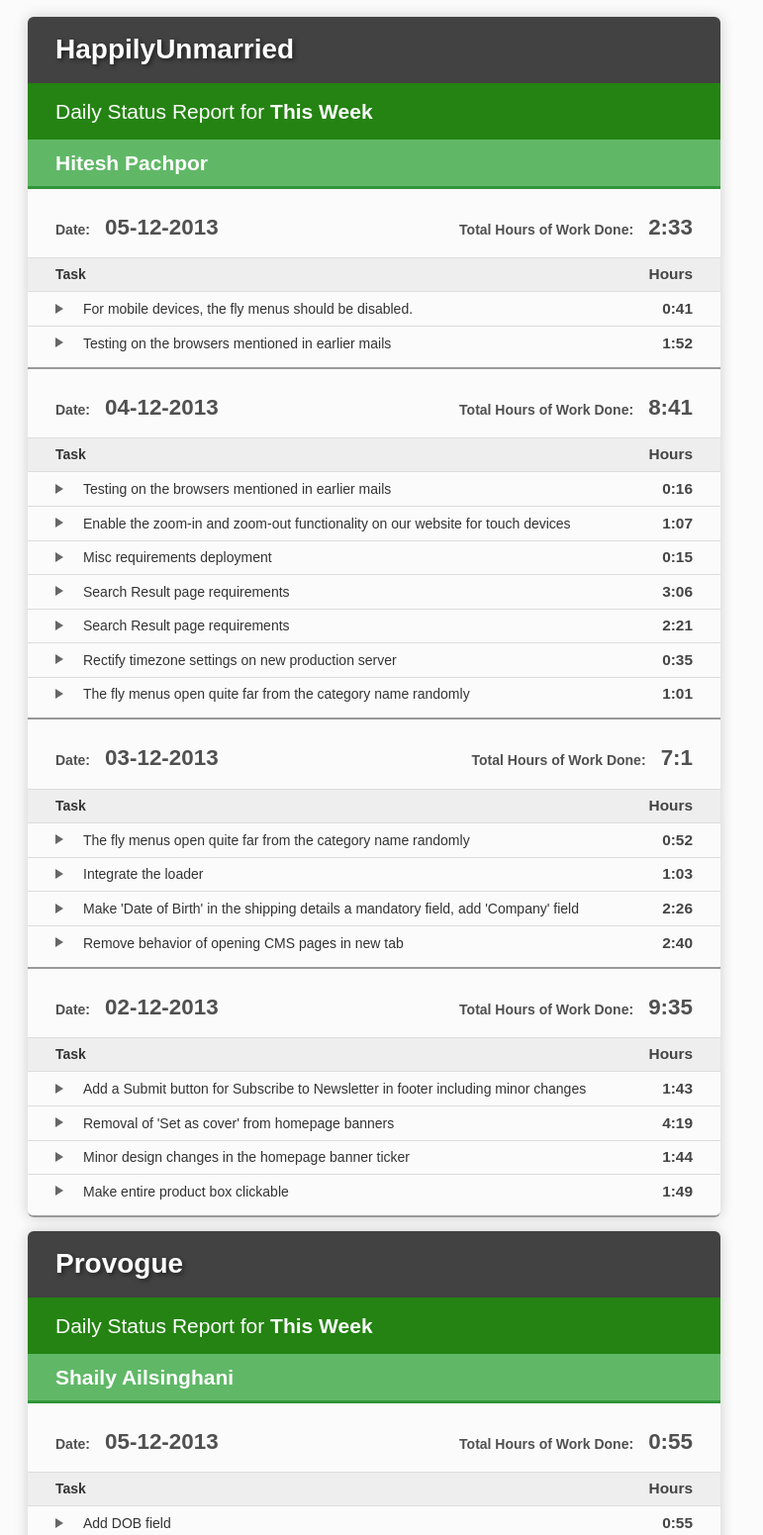
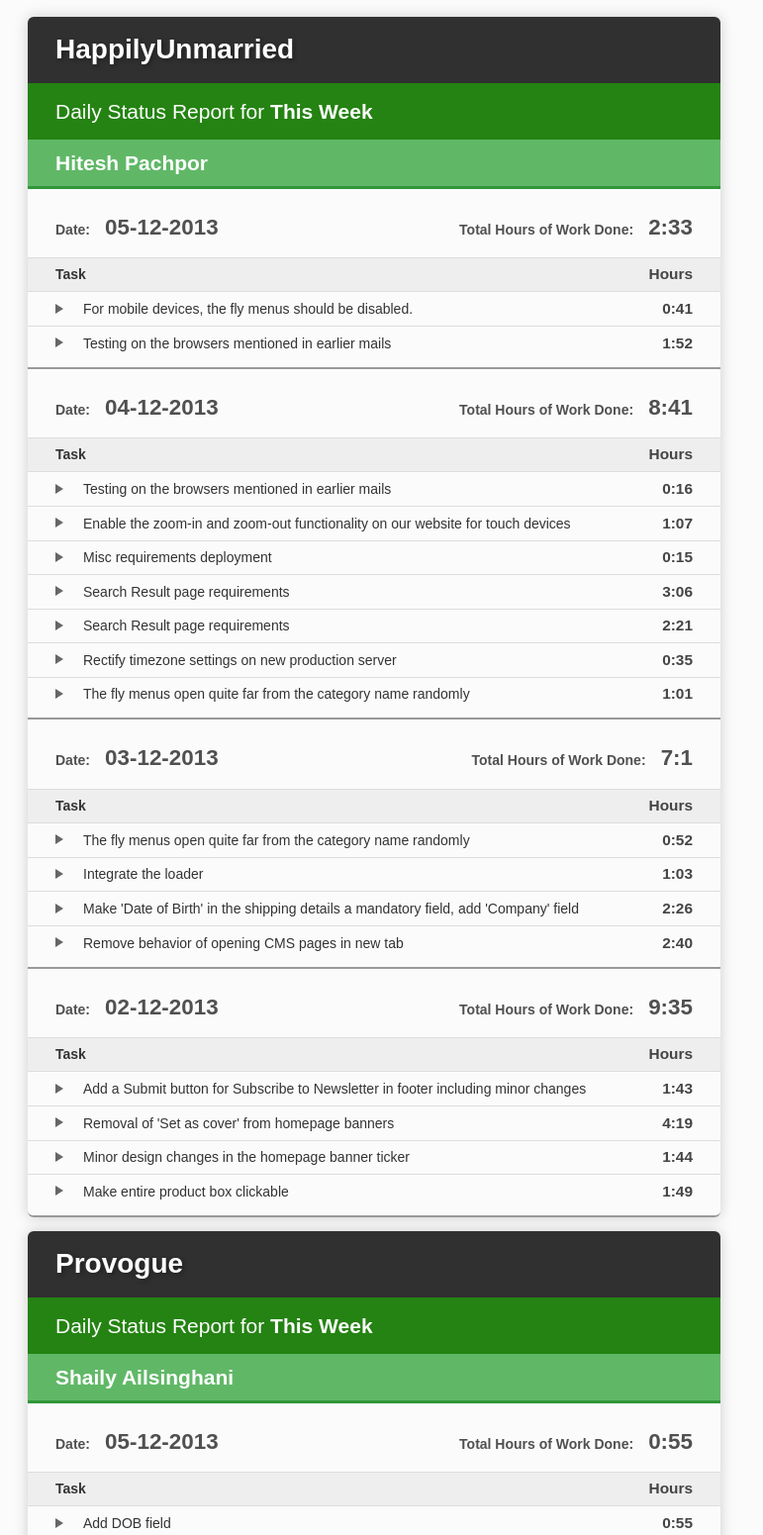
Before and after one commit to hitesh-iksula/zoho_api, a PHP site: page /sample/index.html in a window 1280 px wide. Shown: the top 1551 px of the page at 99% size, without its empty margins (0-771 px from the left). Run offline with PHP 8.4, Linux system fonts and the light colour scheme; some libraries are stand-ins or nearby versions.

Commit message:
Sharper color for project names when active and hovered

```diff
--- a/style.css
+++ b/style.css
@@ -37,8 +37,8 @@ h1 {
 h2 {
 	padding: 0.3em 0;
 }
-.project_name {
-	background: #424242;
+.project .project_name {
+	background: #303030;
 	border-radius: 6px 6px 0 0;
 	text-shadow: 2px 2px 4px #222;
 	position: relative;
@@ -46,6 +46,10 @@ h2 {
 }
 .project.closed .project_name {
 	border-radius: 6px;
+	background: #424242;
+}
+.project .project_name:hover {
+	background: #303030;
 }
 .project.closed .project_info {
 	display: none;
```
